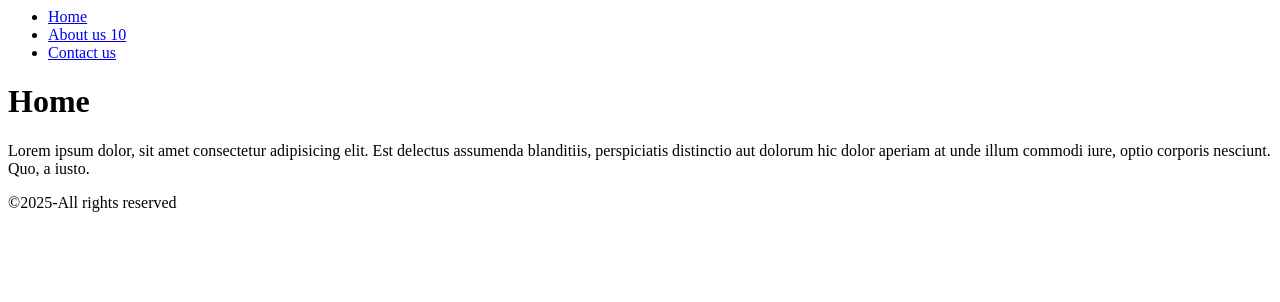
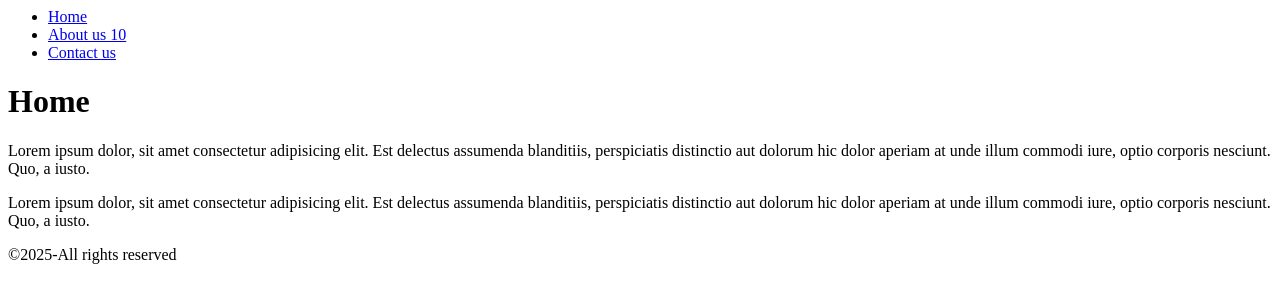
Before and after one commit to dipu0123/myproject4, a plain HTML site: page index.html in a window 1280 px wide. Drawn offline with Linux system fonts and the light colour scheme.

Commit message:
modified index by me

```diff
--- a/index.html
+++ b/index.html
@@ -26,6 +26,11 @@
              perspiciatis distinctio aut dolorum hic dolor aperiam at unde illum commodi iure, optio corporis nesciunt.
              Quo, a iusto.
         </p>
+        <p>
+            Lorem ipsum dolor, sit amet consectetur adipisicing elit. Est delectus assumenda blanditiis,
+             perspiciatis distinctio aut dolorum hic dolor aperiam at unde illum commodi iure, optio corporis nesciunt.
+             Quo, a iusto.
+        </p>
         </div>
       <footer>
         <p>
```
